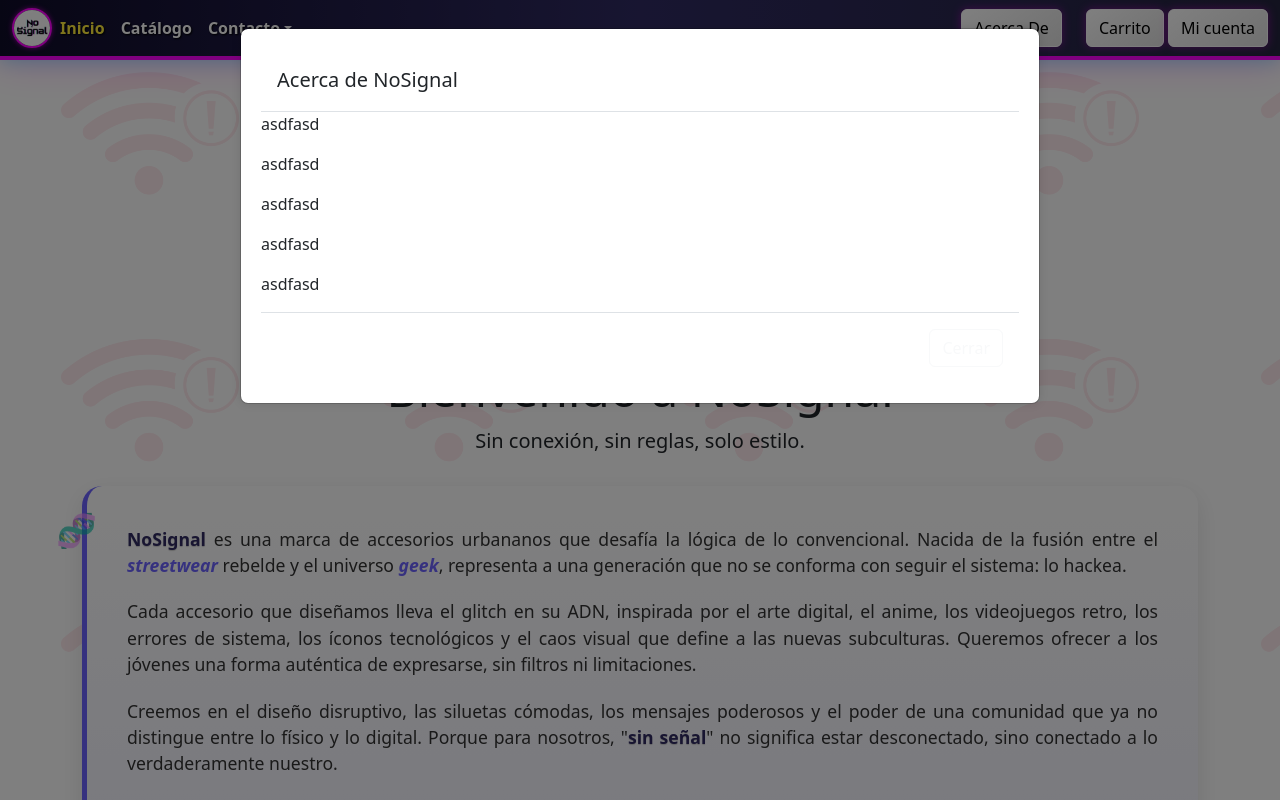
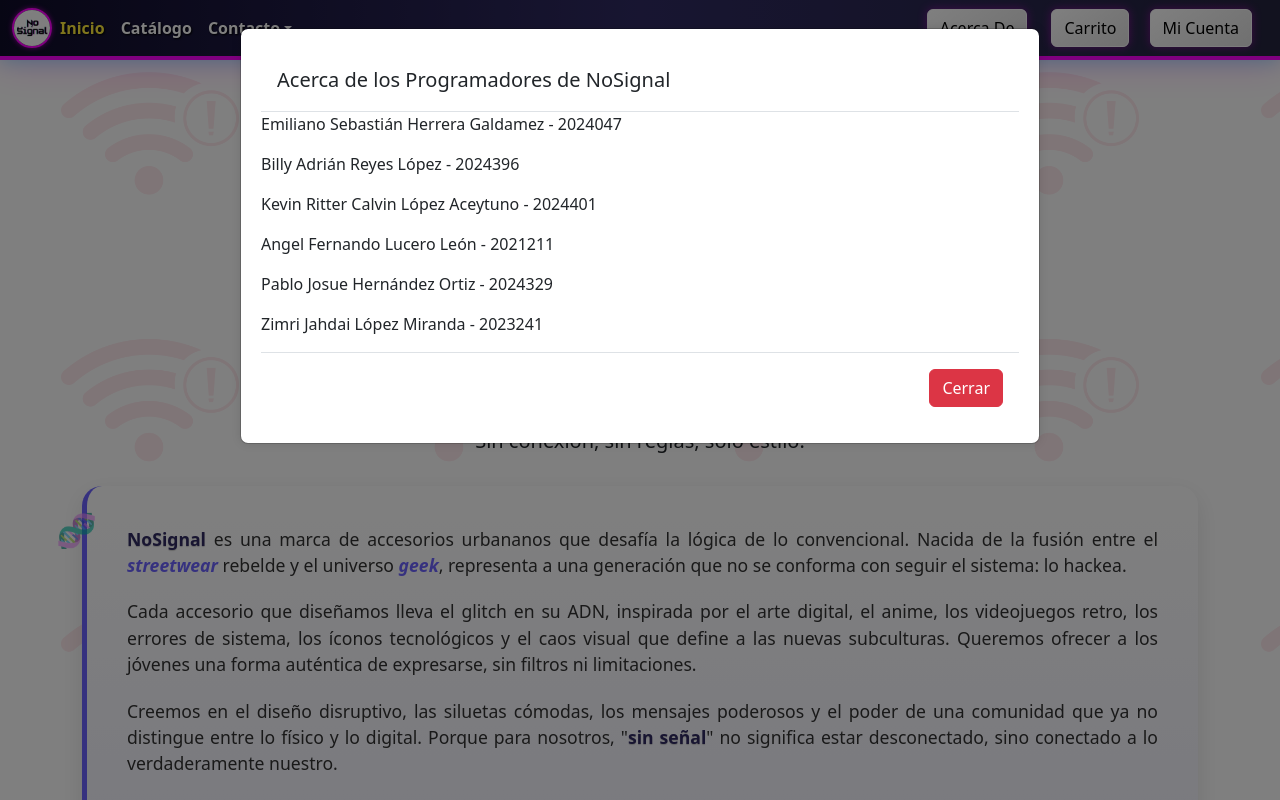
Before and after one commit to Asebs047/NoSignal, a Java web app: page /home.jsp in a window 1280 px wide, after a click on "Acerca De". Run offline with Tomcat 11, a stand-in JSP engine, Linux system fonts and the light colour scheme.

Commit message:
12 se agrego nuevas modificaciones en el home

```diff
--- a/src/main/webapp/home.jsp
+++ b/src/main/webapp/home.jsp
@@ -231,8 +231,8 @@
                     <button class="btn btn-light me-3" data-bs-toggle="modal" data-bs-target="#acercaModal">Acerca De</button>
 
                     <div class="ms-2">
-                        <a href="registrarse.jsp" class="btn btn-light">Carrito</a>
-                        <a href="registrarse.jsp" class="btn btn-light">Mi cuenta</a>
+                        <button class="btn btn-light me-3" data-bs-toggle="modal" data-bs-target="#miCarrito">Carrito</button>
+                        <button class="btn btn-light me-3" data-bs-toggle="modal" data-bs-target="#miCuenta">Mi Cuenta</button>
                     </div>
                 </div>
             </div>
@@ -242,16 +242,89 @@
             <div class="modal-dialog modal-lg">
                 <div class="modal-content">
                     <div class="modal-header">
+                        <h5 class="modal-title" id="acercaModalLabel">Acerca de los Programadores de NoSignal</h5>
+                        <button type="button" class="btn-close btn-close-white" data-bs-dismiss="modal"></button>
+                    </div>
+                    <p>Emiliano Sebastián Herrera Galdamez - 2024047</p>
+                    <p>Billy Adrián Reyes López - 2024396</p>
+                    <p>Kevin Ritter Calvin López Aceytuno - 2024401</p>
+                    <p>Angel Fernando Lucero León - 2021211</p>
+                    <p>Pablo Josue Hernández Ortiz - 2024329</p>
+                    <p>Zimri Jahdai López Miranda - 2023241</p>
+                    <div class="modal-footer">
+                        <button type="button" class="btn btn-danger" data-bs-dismiss="modal">Cerrar</button>
+                    </div>
+                </div>
+            </div>
+        </div>
+
+        <div class="modal fade" id="miCarrito" tabindex="-1" aria-labelledby="acercaModalLabel" aria-hidden="true">
+            <div class="modal-dialog modal-lg">
+                <div class="modal-content">
+                    <div class="modal-header">
                         <h5 class="modal-title" id="acercaModalLabel">Acerca de NoSignal</h5>
                         <button type="button" class="btn-close btn-close-white" data-bs-dismiss="modal"></button>
                     </div>
-                    <p>asdfasd</p>
-                    <p>asdfasd</p>
-                    <p>asdfasd</p>
-                    <p>asdfasd</p>
-                    <p>asdfasd</p>
-                    <div class="modal-footer">
-                        <button type="button" class="btn btn-outline-light" data-bs-dismiss="modal">Cerrar</button>
+                    <div class="modal-body">
+                        <table class="table table-dark table-bordered">
+                            <thead>
+                                <tr>
+                                    <th>Producto</th>
+                                    <th>Cantidad</th>
+                                    <th>Precio</th>
+                                </tr>
+                            </thead>
+                            <tbody>
+                                <tr>
+                                    <td>Relog de oro</td>
+                                    <td>5</td>
+                                    <td>Q450.00</td>
+                                </tr>
+                            </tbody>
+                        </table>
+
+                        <div class="text-end">
+                            <h5>Total: <span class="text-success">Q450.00</span></h5>
+                        </div>
+                    </div>
+
+                    <div class="modal-footer justify-content-between">
+                        <button class="btn btn-danger">Vaciar carrito</button>
+                        <button class="btn btn-success">Finalizar compra</button>
+                        <button type="button" class="btn btn-danger" data-bs-dismiss="modal">Cerrar</button>
+                    </div>
+                </div>
+            </div>
+        </div>
+
+        <div class="modal fade" id="miCuenta" tabindex="-1" aria-labelledby="acercaModalLabel" aria-hidden="true">
+            <div class="modal-dialog modal-lg">
+                <div class="modal-content">
+                    <div class="modal-header">
+                        <h5 class="modal-title" id="acercaModalLabel">Informacion de Cuenta</h5>
+                        <button type="button" class="btn-close btn-close-white" data-bs-dismiss="modal"></button>
+                    </div>
+                    <div class="modal-body">
+                        <div class="mb-3">
+                            <label class="form-label">Nombre:</label>
+                            <p class="form-control bg-secondary text-white">[Nombre del usuario]</p>
+                        </div>
+
+                        <div class="mb-3">
+                            <label class="form-label">Usuario:</label>
+                            <p class="form-control bg-secondary text-white">[Nombre de usuario]</p>
+                        </div>
+
+                        <div class="mb-3">
+                            <label class="form-label">Correo electrónico:</label>
+                            <p class="form-control bg-secondary text-white">[Correo del usuario]</p>
+                        </div>
+                    </div>
+                    <div class="modal-footer justify-content-between">
+                        <a href="index.jsp" class="btn btn-danger">Cerrar sesión</a>
+                        <div class="modal-footer">
+                            <button type="button" class="btn btn-danger" data-bs-dismiss="modal">Cerrar</button>
+                        </div>
                     </div>
                 </div>
             </div>
```
